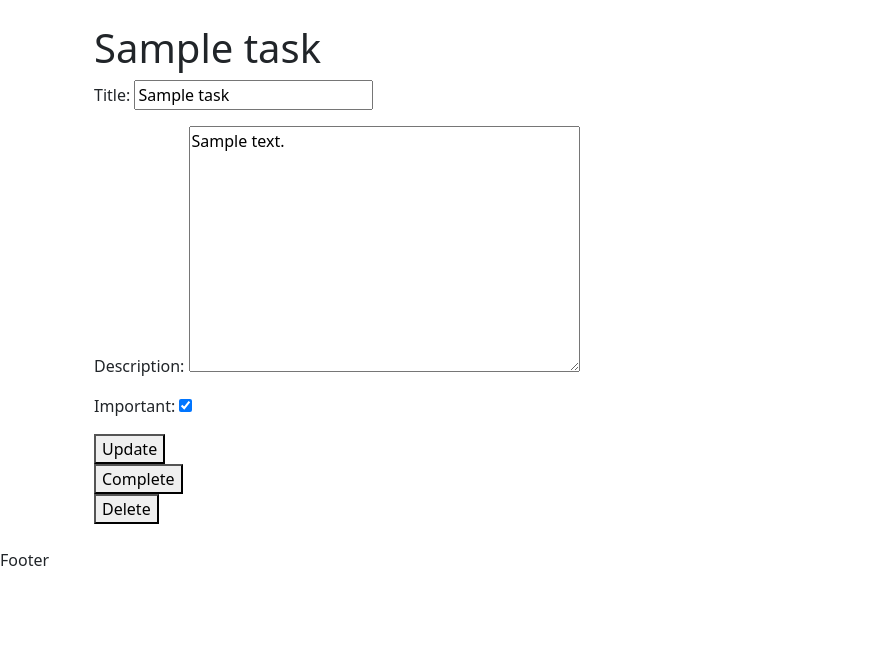
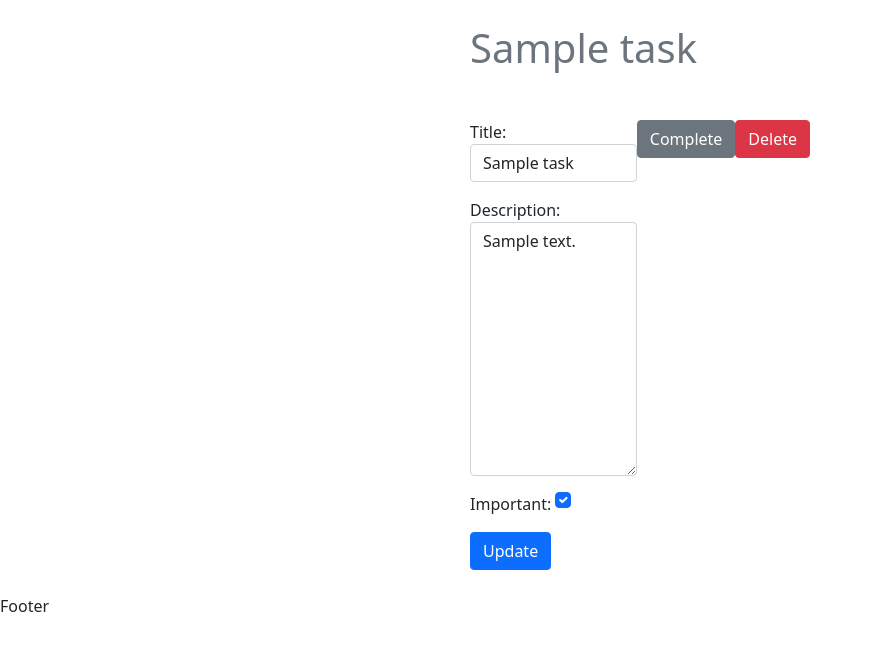
Before and after one commit to lrodriguez911/django-crud-auth, a Django app: page /tasks/1/ in a window 1280 px wide. Shown: the part 56-707 px from the top of the page, without its empty margins (0-872 px from the left). Run offline with Django 4.2, Linux system fonts and the light colour scheme; a user stored in the database is signed in; tables that the repository leaves empty hold one stand-in row (values such as "Sample post").

Commit message:
add style

```diff
--- a/tasks/forms.py
+++ b/tasks/forms.py
@@ -1,7 +1,14 @@
-from django.forms import ModelForm
+from logging import PlaceHolder
+from django import forms
 from .models import Task
 
-class TaskForm(ModelForm):
+
+class TaskForm(forms.ModelForm):
     class Meta:
         model = Task
         fields = ['title', 'description', 'important']
+        widgets = {
+            'title': forms.TextInput(attrs={'class': 'form-control', 'placeHolder': 'Write a title'}),
+            'description': forms.Textarea(attrs={'class': 'form-control', 'placeholder': 'Write a description'}),
+            'important': forms.CheckboxInput(attrs={'class': 'form-check-input m-auto mb-2'}),
+        }
--- a/tasks/templates/base.html
+++ b/tasks/templates/base.html
@@ -16,7 +16,7 @@
 <body class="text-dark">
     <nav class="navbar navbar-expand-lg navbar-dark bg-dark">
         <div class="container">
-          <a class="navbar-brand" href="#">Django App</a>
+          <a class="navbar-brand" href="{% url 'home' %}">Django App</a>
           <button class="navbar-toggler" type="button" data-bs-toggle="collapse" data-bs-target="#navbarNav" aria-controls="navbarNav" aria-expanded="false" aria-label="Toggle navigation">
             <span class="navbar-toggler-icon"></span>
           </button>
--- a/tasks/templates/task_detail.html
+++ b/tasks/templates/task_detail.html
@@ -1,20 +1,26 @@
-{% extends 'base.html' %}
+{% extends 'base.html' %} {% block content %}
+<main class="container">
+  <div class="row">
+    <div class="col-md-4 offset-md-4">
+      <h1 class="text-secondary">{{task.title}}</h1>
 
-{% block content %}
-<h1>{{task.title}}</h1>
-
-<form action="" method="post">
-    {% csrf_token %}
-    {{form.as_p}}
-    <button>Update</button>
+      <div class="mt-5 d-flex">
+        <form action="" method="POST">
+            {% csrf_token %} {{form.as_p}}
+            <button class="btn btn-primary" type="button">Update</button>
           </form>
 
           <form method="POST" action="{% url 'complete_task' task.id %}">
             {% csrf_token %}
-    <button>Complete</button>
+            <button class="btn btn-secondary" type="button">Complete</button>
           </form>
+
           <form method="POST" action="{% url 'delete_task' task.id %}">
             {% csrf_token %}
-    <button>Delete</button>
+            <button class="btn btn-danger" type="button">Delete</button>
           </form>
+      </div>
+    </div>
+  </div>
+</main>
 {% endblock %}
```
Also changed, not shown: tasks/templates/create_task.html (+11 -4 lines), tasks/templates/tasks.html (+10 -5 lines). Lines whose indentation alone changed are shown as unchanged.
